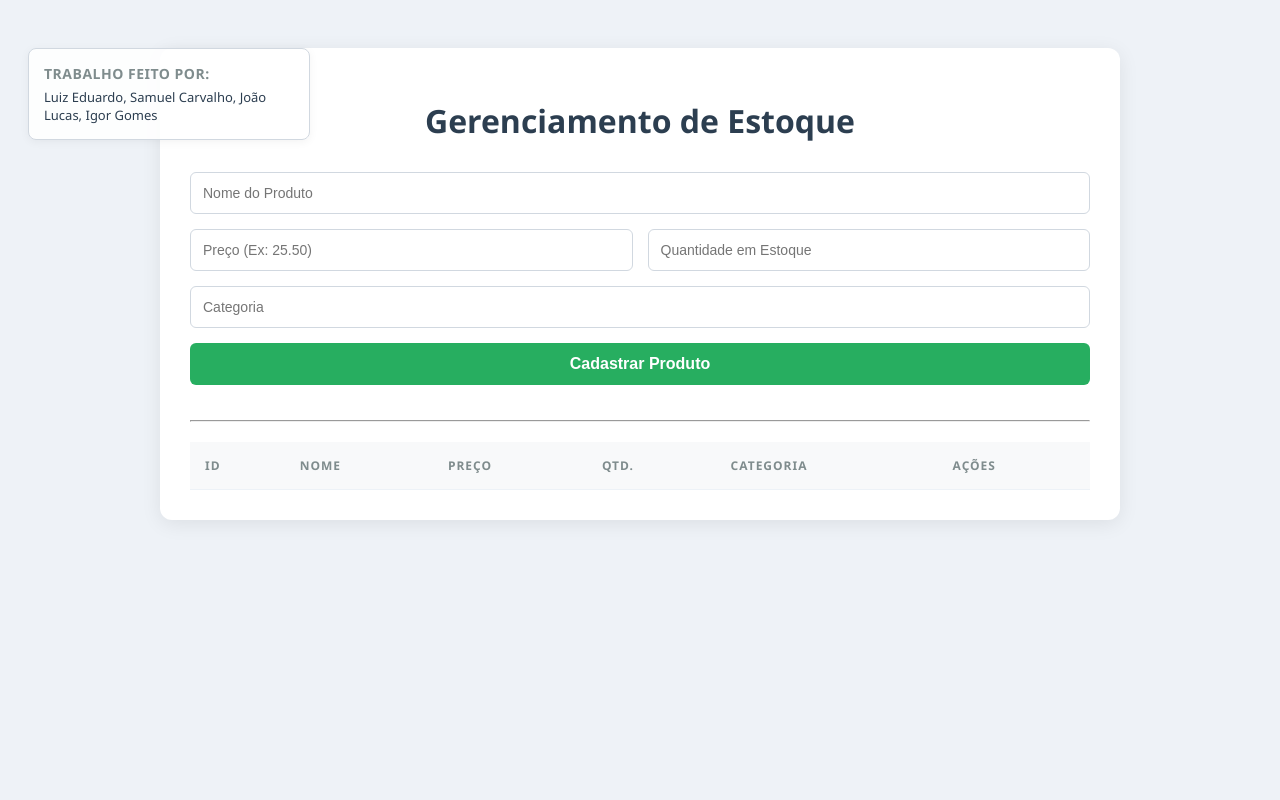
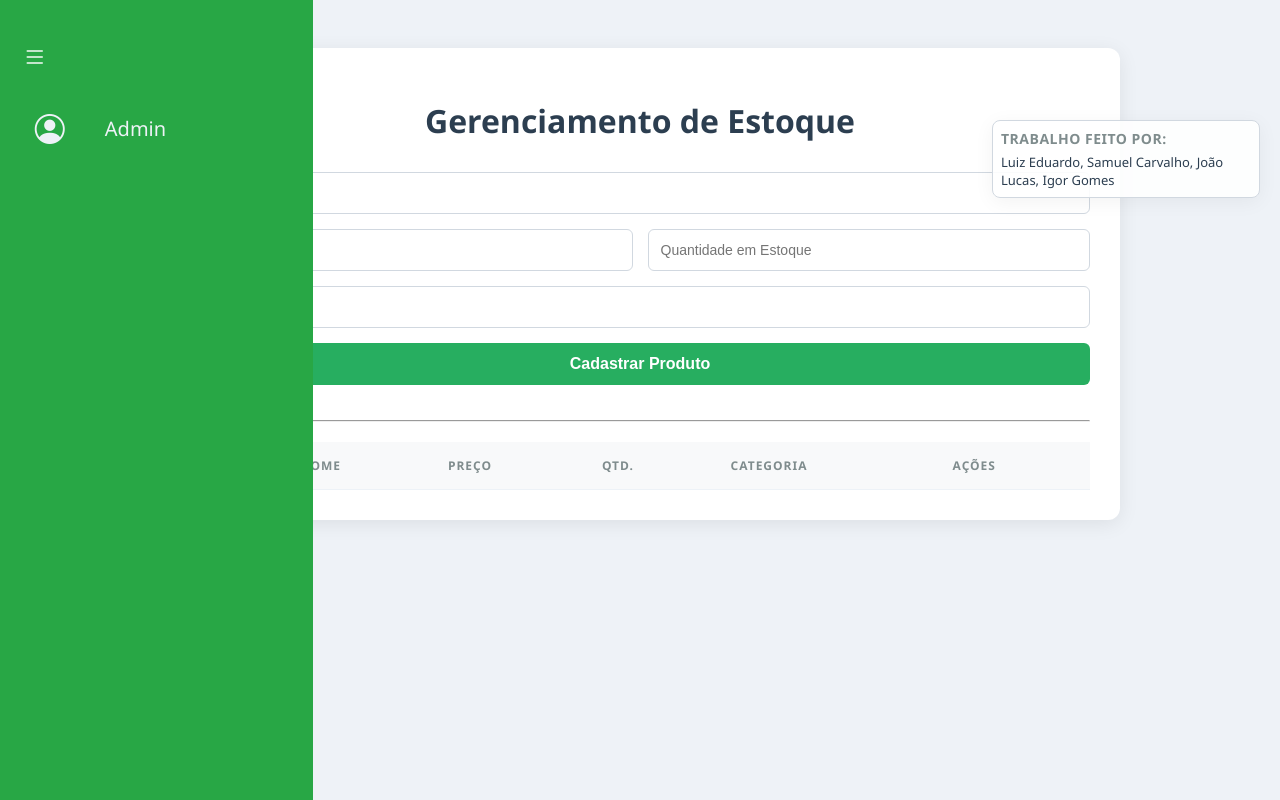
Before and after one commit to Luiz-Mendonca1/trab-Dev-Cliente-Servidor, a website: page public/index.html in a window 1280 px wide. Drawn offline with nearby package versions, Linux system fonts and the light colour scheme; no server answers.

Commit message:
Página com a aba ADM

```diff
--- a/public/index.html
+++ b/public/index.html
@@ -5,8 +5,42 @@
     <meta name="viewport" content="width=device-width, initial-scale=1.0">
     <title>Sistema de Estoque</title>
     <link rel="stylesheet" href="style.css">
+    <link rel="stylesheet" href="https://cdn.jsdelivr.net/npm/bootstrap-icons@1.13.1/font/bootstrap-icons.min.css">
 </head>
 <body>
+
+    <!-- Menu Lateral -->
+    <nav class="menu-lateral">
+
+        <!-- Botão de Expansão -->
+        <div class="btn-expandir">
+            <i class="bi bi-list"></i>
+        </div>
+        <!-- Botão de Expansão Final -->
+
+        <!-- Avatar ADM -->
+        <ul>
+            <li class="item-menu">
+                <a href="login.html">
+                    <spam class="icon"><i class="bi bi-person-circle"></i></spam>
+                    <spam class="txt-link">Admin</spam>
+                </a>
+            </li>
+
+        </ul>
+
+        <!-- Avatar ADM -->
+
+    </nav>
+
+     <!-- Menu Lateral Final -->
+
+
+
+
+
+
+
     <section class="autoria">
         <h3>Trabalho feito por:</h3>
         <span>Luiz Eduardo, Samuel Carvalho, João Lucas, Igor Gomes</span>
--- a/public/script.js
+++ b/public/script.js
@@ -1,5 +1,15 @@
 // Configuração da URL base da API
 const apiURL = "/api/produtos";
+
+// Menu lateral
+const menu = document.querySelector('.menu-lateral')
+const btn = document.querySelector('.btn-expandir')
+
+btn.addEventListener('click', function(){
+    menu.classList.toggle('fechar')
+})
+
+// Menu lateral final
 
 // Elementos do DOM
 const form = document.getElementById('produto-form');
--- a/public/style.css
+++ b/public/style.css
@@ -4,6 +4,69 @@ body {
   padding: 40px 20px;
   color: #333;
 }
+
+/* Menu lateral */
+nav.menu-lateral{
+  width: 300px;
+  height: 100vh;
+  background-color: #28a745;
+  padding: 40px 0 40px 1%;
+  position: fixed;
+  top: 0;
+  left: 0;
+  overflow: hidden;
+  transition: 0.5s;
+}
+
+.menu-lateral.fechar{
+  width: 80px;
+}
+
+.menu-lateral.fechar .txt-link{
+  display: none;
+}
+
+.btn-expandir{
+  width: 100%;
+  padding-left: 10px;
+}
+
+.btn-expandir > i{
+  color: #fff;
+  font-size: 24px;
+  cursor: pointer;
+}
+
+ul{
+  height: 100%;
+  list-style-type: none;
+  padding: 0;
+}
+
+ul li.item-menu:hover{
+  background:#219150;
+
+}
+
+ul li.item-menu a{
+  color: #eef2f7;
+  text-decoration: none;
+  font-size: 20px;
+  padding: 20px 4%;
+  display: flex;
+  line-height: 40px;
+}
+
+ul li.item-menu a .txt-link{
+  margin-left: 40px;
+}
+
+ul li.item-menu a .icon > i{
+  font-size: 30px;
+  margin-left: 10px;
+}
+
+/* Menu lateral Final */
 
 .container {
   max-width: 900px;
@@ -106,10 +169,12 @@ tr:hover {
 
 .autoria {
   position: absolute;
+  right: 20px;
+  top: 120px;
   background: rgba(255, 255, 255, 0.9);
-  padding: 15px;
+  padding: 8px;
   border-radius: 8px;
-  box-shadow: 0 2px 10px rgba(0, 0, 0, 0.05);
+  box-shadow: 0 4px 20px rgba(0, 0, 0, 0.05);
   border: 1px solid #d1d8e0;
   max-width: 250px;
   z-index: 100;
```
Also changed, not shown: public/login.css (added, +45 -0 lines), public/login.html (added, +29 -0 lines), public/login.js (added, +18 -0 lines).
